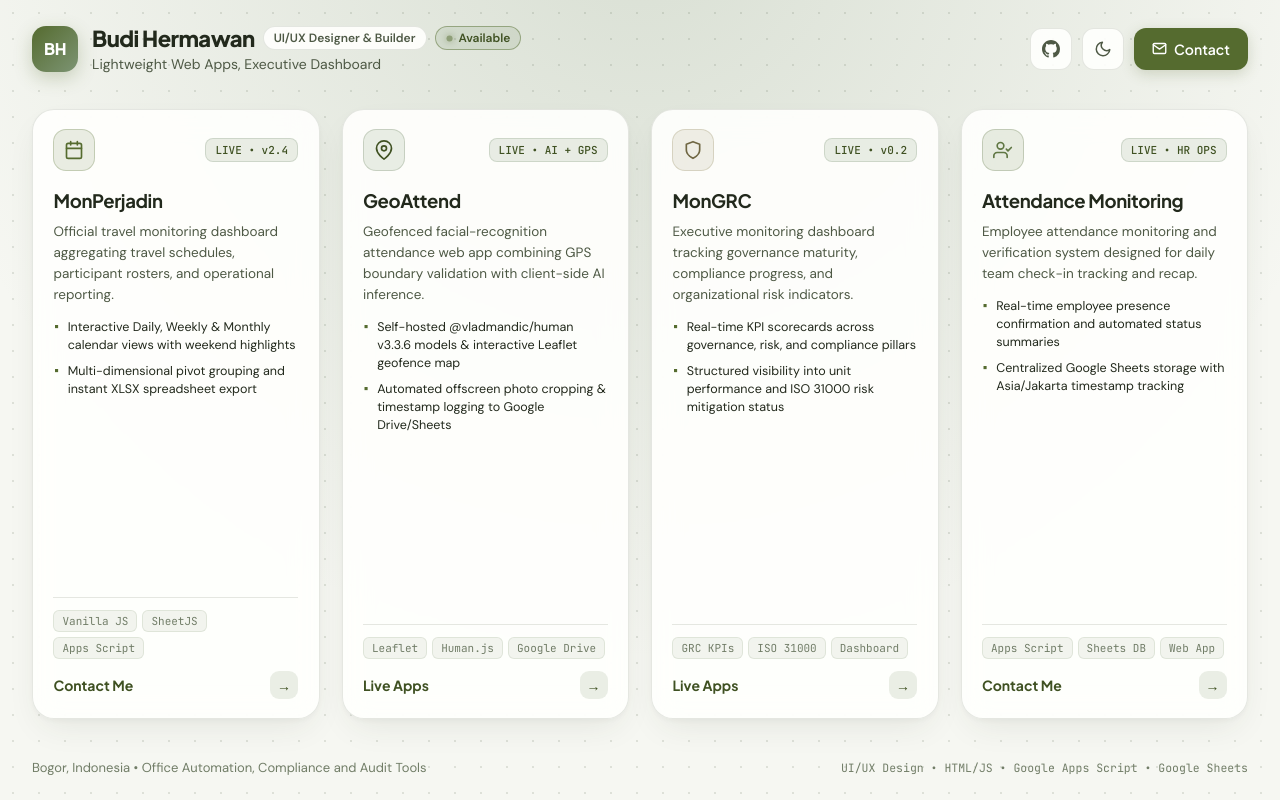
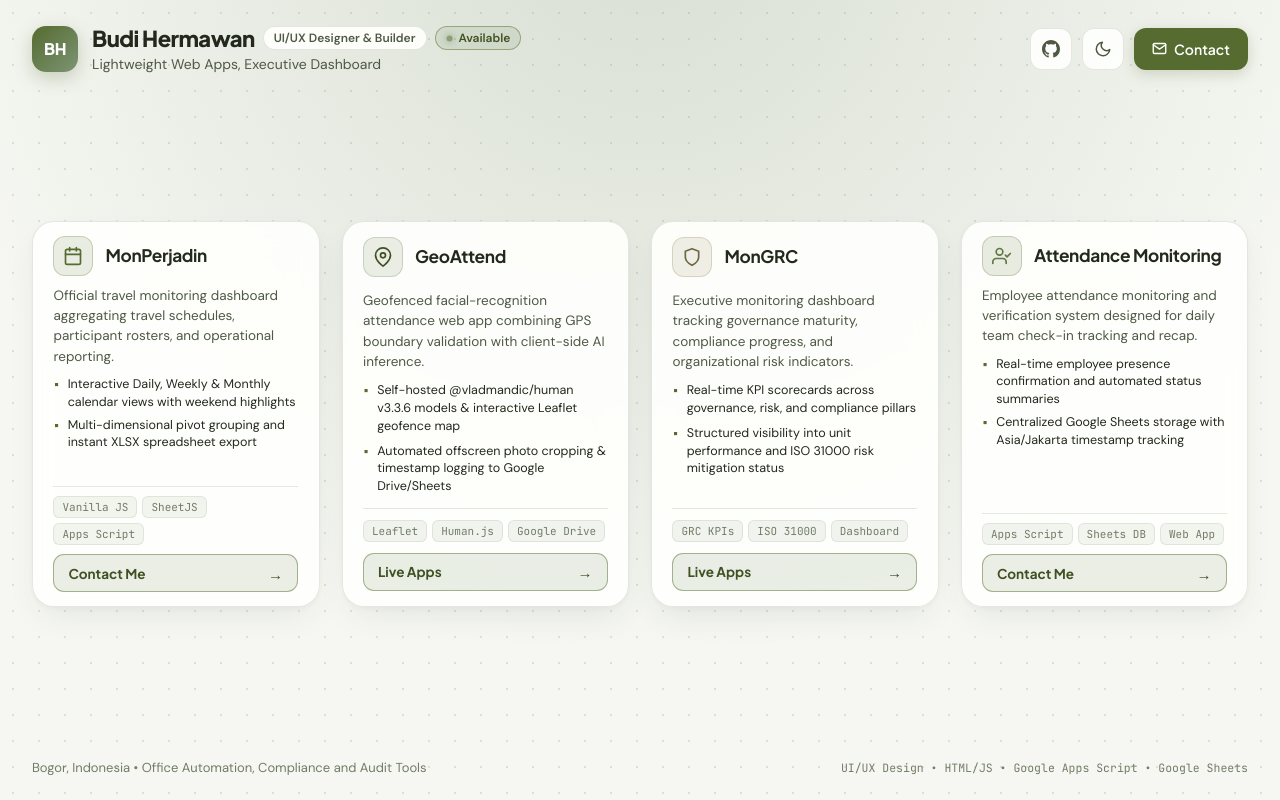
Before and after one commit to bh-builds/main, a plain HTML site: page index.html in a window 1280 px wide. Drawn offline with Linux system fonts and the light colour scheme.

Commit message:
Update index.html

```diff
--- a/index.html
+++ b/index.html
@@ -274,10 +274,10 @@
 - Mobile (<= 640px): 1 column stacked */
     .apps-grid {
       width: 100%;
-      flex: 1 1 auto;
+      flex: 0 1 auto;
       display: grid;
       grid-template-columns: repeat(4, minmax(0, 1fr));
-      grid-auto-rows: 1fr;
+      align-items: stretch;
       gap: clamp(14px, 1.8vw, 22px);
       margin-top: clamp(2px, 0.6vh, 8px);
       margin-bottom: clamp(4px, 1vh, 12px);
@@ -290,7 +290,7 @@
       -webkit-backdrop-filter: blur(14px);
       border: 1px solid var(--border-subtle);
       border-radius: 22px;
-      padding: clamp(18px, 2.4vh, 24px) clamp(16px, 1.6vw, 22px);
+      padding: clamp(15px, 1.9vh, 20px) clamp(16px, 1.6vw, 22px);
       display: flex;
       flex-direction: column;
       justify-content: space-between;
@@ -300,6 +300,11 @@
       cursor: pointer;
       box-shadow: var(--shadow-card);
       transition: transform 0.26s cubic-bezier(0.16, 1, 0.3, 1), border-color 0.26s ease, box-shadow 0.26s ease, background-color 0.26s ease;
+    }
+
+    .app-card.contact-trigger {
+      padding-top: clamp(14px, 1.7vh, 18px);
+      padding-bottom: clamp(14px, 1.7vh, 18px);
     }
 
     /* Subtle top botanical accent line on hover */
@@ -334,15 +339,15 @@
     .card-header {
       display: flex;
       align-items: center;
-      justify-content: space-between;
-      gap: 8px;
+      justify-content: flex-start;
+      gap: 12px;
       flex-shrink: 0;
     }
 
     .app-icon-box {
-      width: 42px;
-      height: 42px;
-      border-radius: 13px;
+      width: 40px;
+      height: 40px;
+      border-radius: 12px;
       display: flex;
       align-items: center;
       justify-content: center;
@@ -379,41 +384,35 @@
       color: var(--accent-sand);
     }
 
-    .status-badge {
-      font-family: 'JetBrains Mono', monospace;
-      font-size: 11px;
-      font-weight: 500;
-      padding: 4px 9px;
-      border-radius: 8px;
-      background: var(--accent-sage-soft);
-      color: var(--accent-olive-deep);
-      border: 1px solid rgba(124, 148, 115, 0.25);
-      white-space: nowrap;
-      flex-shrink: 0;
-    }
-
     .card-body {
-      margin: 14px 0 auto;
-      padding: 4px 0 14px;
+      margin: 12px 0 auto;
+      padding: 2px 0 12px;
       display: flex;
       flex-direction: column;
       justify-content: flex-start;
-      gap: 10px;
+      gap: 8px;
+    }
+
+    .app-card.contact-trigger .card-body {
+      margin: 10px 0 auto;
+      padding: 0 0 10px;
+      gap: 7px;
     }
 
     .app-title {
       font-family: 'Plus Jakarta Sans', sans-serif;
-      font-size: clamp(17px, 1.45vw, 20px);
+      font-size: clamp(16.5px, 1.35vw, 19px);
       font-weight: 700;
       letter-spacing: -0.02em;
       color: var(--text-primary);
       line-height: 1.25;
+      min-width: 0;
     }
 
     p.app-desc {
       font-size: clamp(13.5px, 1.05vw, 14.5px);
       color: var(--text-secondary);
-      line-height: 1.54;
+      line-height: 1.5;
       white-space: normal;
       overflow-wrap: break-word;
       display: block;
@@ -423,14 +422,18 @@
       list-style: none;
       display: flex;
       flex-direction: column;
-      gap: 8px;
+      gap: 7px;
       margin-top: 2px;
+    }
+
+    .app-card.contact-trigger .app-desc-list {
+      gap: 5px;
     }
 
     .app-desc-list li {
       font-size: clamp(12.5px, 0.98vw, 13.5px);
       color: var(--text-primary);
-      line-height: 1.44;
+      line-height: 1.42;
       display: flex;
       align-items: flex-start;
       gap: 8px;
@@ -448,10 +451,15 @@
       display: flex;
       flex-direction: column;
       align-items: flex-start;
-      gap: 12px;
-      padding-top: 12px;
+      gap: 11px;
+      padding-top: 11px;
       border-top: 1px solid var(--border-subtle);
       flex-shrink: 0;
+    }
+
+    .app-card.contact-trigger .card-footer {
+      gap: 9px;
+      padding-top: 9px;
     }
 
     .tech-tags {
@@ -472,36 +480,45 @@
       white-space: nowrap;
     }
 
+    /* Action Button Style for launch-hint */
     .launch-hint {
       width: 100%;
-      display: flex;
+      min-height: 38px;
+      padding: 7px 14px;
+      border-radius: 11px;
+      border: 1px solid var(--border-highlight);
+      background: var(--accent-sage-soft);
+      display: inline-flex;
       align-items: center;
       justify-content: space-between;
       font-family: 'Plus Jakarta Sans', sans-serif;
-      font-size: 14px;
+      font-size: 13.5px;
       font-weight: 700;
       color: var(--accent-olive-deep);
-      transition: color 0.2s ease;
+      transition: background-color 0.22s ease, color 0.22s ease, border-color 0.22s ease, transform 0.2s ease, box-shadow 0.22s ease;
     }
 
     .launch-arrow {
       display: inline-flex;
       align-items: center;
       justify-content: center;
-      width: 28px;
-      height: 28px;
-      border-radius: 9px;
-      background: var(--accent-sage-soft);
-      transition: transform 0.22s ease, background-color 0.22s ease, color 0.22s ease;
+      font-size: 15px;
+      line-height: 1;
+      transition: transform 0.22s ease;
+    }
+
+    .app-card:hover .launch-hint {
+      background: var(--accent-olive);
+      border-color: var(--accent-olive);
+      color: #ffffff;
+      box-shadow: 0 4px 12px rgba(85, 107, 47, 0.22);
     }
 
     .app-card:hover .launch-arrow {
       transform: translateX(3px);
-      background: var(--accent-olive);
-      color: #ffffff;
     }
 
-    body.dark-theme .app-card:hover .launch-arrow {
+    body.dark-theme .app-card:hover .launch-hint {
       color: #131711;
     }
 
@@ -664,7 +681,6 @@
     @media (max-width: 1120px) {
       .apps-grid {
         grid-template-columns: repeat(2, minmax(0, 1fr));
-        grid-auto-rows: 1fr;
         gap: 16px;
       }
 
@@ -721,17 +737,20 @@
 
       .apps-grid {
         grid-template-columns: 1fr;
-        grid-auto-rows: auto;
         gap: 14px;
       }
 
       .app-card {
-        padding: 18px 16px;
+        padding: 16px 16px;
         border-radius: 18px;
       }
 
+      .app-card.contact-trigger {
+        padding: 14px 16px;
+      }
+
       .app-title {
-        font-size: 18px;
+        font-size: 17.5px;
       }
 
       p.app-desc {
@@ -825,10 +844,9 @@
               <line x1="3" y1="10" x2="21" y2="10"></line>
             </svg>
           </div>
-          <span class="status-badge">LIVE • v2.4</span>
+          <h2 class="app-title">MonPerjadin</h2>
         </div>
         <div class="card-body">
-          <h2 class="app-title">MonPerjadin</h2>
           <p class="app-desc">Official travel monitoring dashboard aggregating travel schedules, participant rosters, and operational reporting.</p>
           <ul class="app-desc-list">
             <li>Interactive Daily, Weekly &amp; Monthly calendar views with weekend highlights</li>
@@ -857,10 +875,9 @@
               <circle cx="12" cy="10" r="3"></circle>
             </svg>
           </div>
-          <span class="status-badge">LIVE • AI + GPS</span>
+          <h2 class="app-title">GeoAttend</h2>
         </div>
         <div class="card-body">
-          <h2 class="app-title">GeoAttend</h2>
           <p class="app-desc">Geofenced facial-recognition attendance web app combining GPS boundary validation with client-side AI inference.</p>
           <ul class="app-desc-list">
             <li>Self-hosted @vladmandic/human v3.3.6 models &amp; interactive Leaflet geofence map</li>
@@ -888,10 +905,9 @@
               <path d="M12 22s8-4 8-10V5l-8-3-8 3v7c0 6 8 10 8 10z"></path>
             </svg>
           </div>
-          <span class="status-badge">LIVE • v0.2</span>
+          <h2 class="app-title">MonGRC</h2>
         </div>
         <div class="card-body">
-          <h2 class="app-title">MonGRC</h2>
           <p class="app-desc">Executive monitoring dashboard tracking governance maturity, compliance progress, and organizational risk indicators.</p>
           <ul class="app-desc-list">
             <li>Real-time KPI scorecards across governance, risk, and compliance pillars</li>
@@ -921,10 +937,9 @@
               <polyline points="16 11 18 13 22 9"></polyline>
             </svg>
           </div>
-          <span class="status-badge">LIVE • HR OPS</span>
+          <h2 class="app-title">Attendance Monitoring</h2>
         </div>
         <div class="card-body">
-          <h2 class="app-title">Attendance Monitoring</h2>
           <p class="app-desc">Employee attendance monitoring and verification system designed for daily team check-in tracking and recap.</p>
           <ul class="app-desc-list">
             <li>Real-time employee presence confirmation and automated status summaries</li>
```
